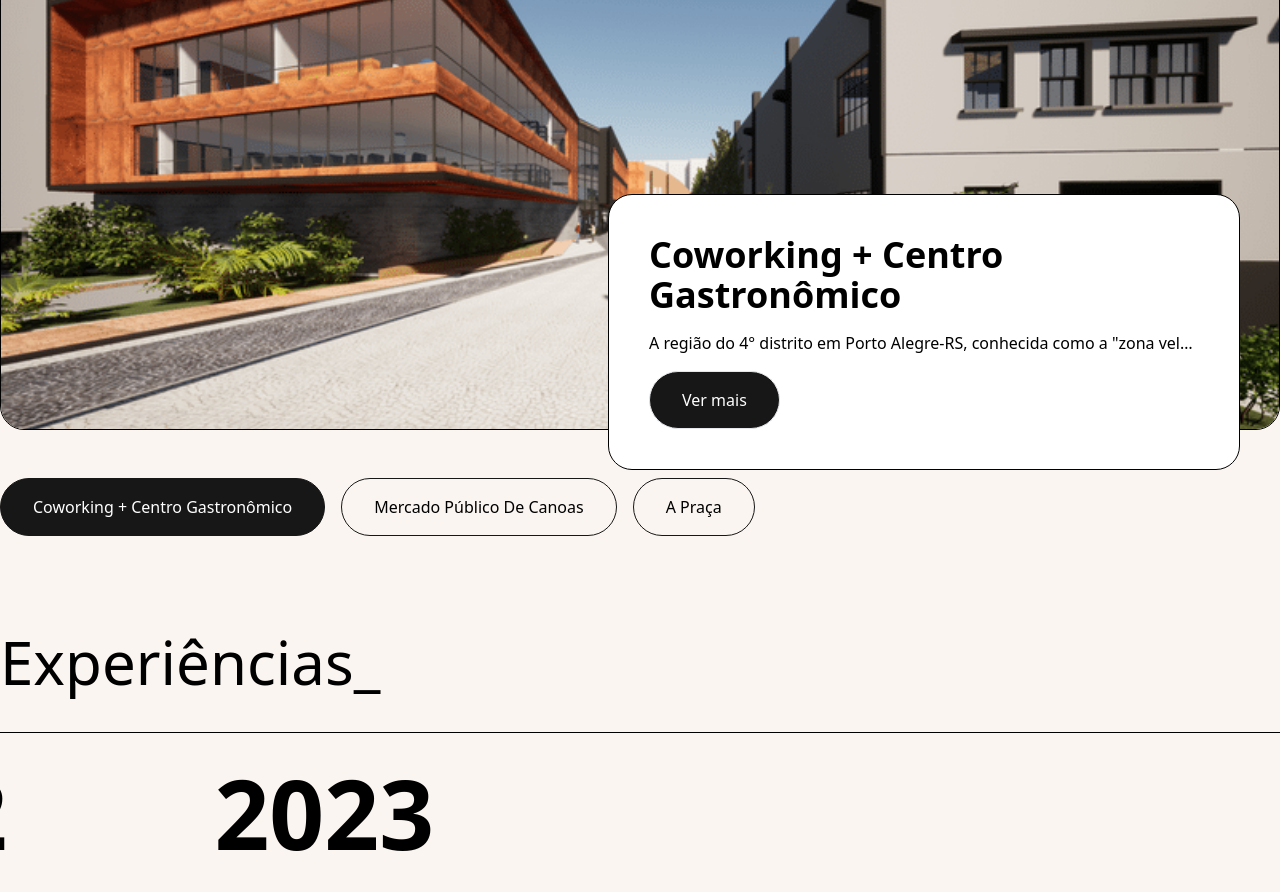
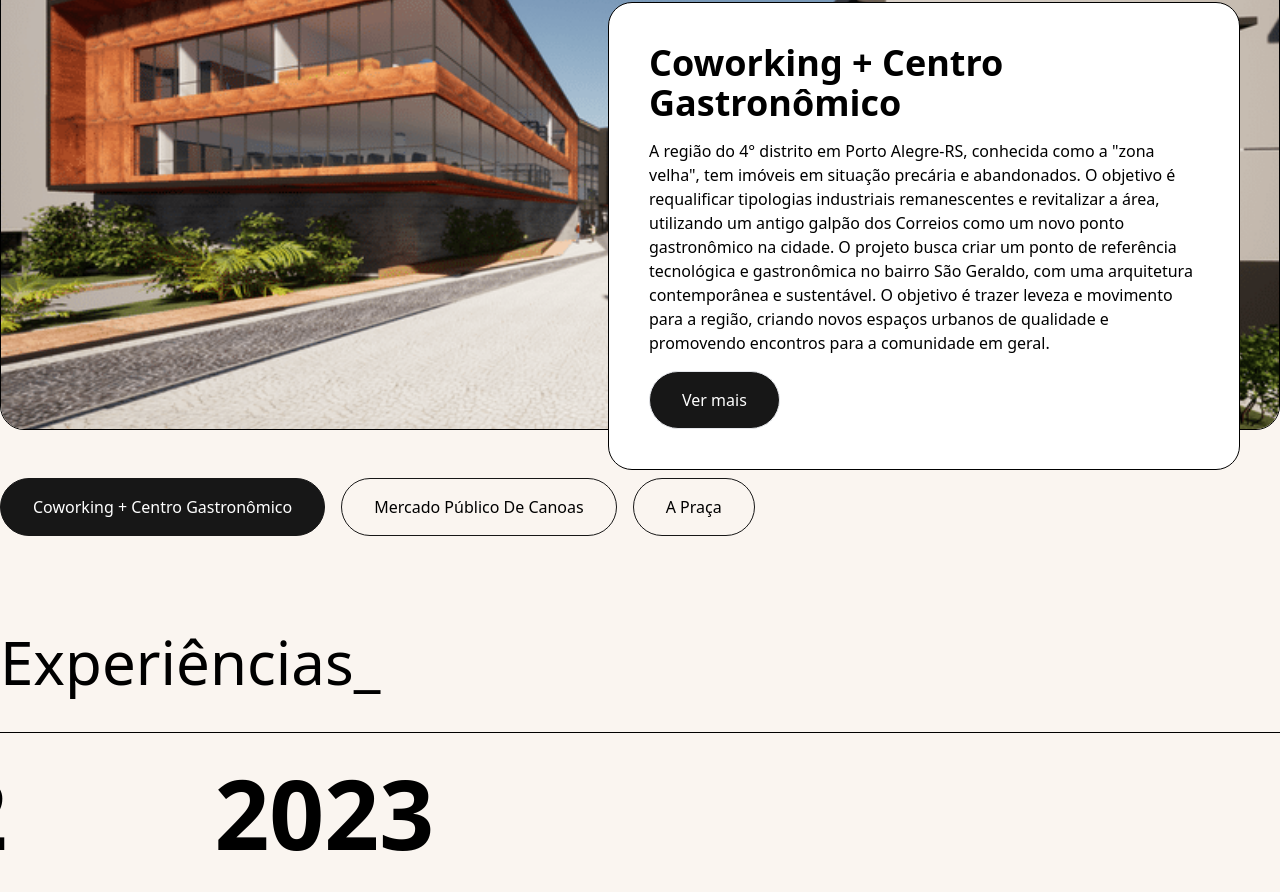
Before and after one commit to brunoliimas/gustavo-boscheto, a Next.js app: page / in a window 1280 px wide. Shown: the part 1760-2652 px from the top of the page. Built offline with nearby package versions, Linux system fonts and the light colour scheme.

Commit message:
removendo css trucade

```diff
--- a/src/app/components/projects/tabs.tsx
+++ b/src/app/components/projects/tabs.tsx
@@ -56,7 +56,7 @@ export const Tabs = () => {
                                 <h1 className="text-2xl md:text-4xl font-bold">
                                     {tab.title}
                                 </h1>
-                                <p className="text-base truncate">
+                                <p className="text-base">
                                     {tab.text}
                                 </p>
                                 <div className="flex items-center justify-start space-x-4">
```
